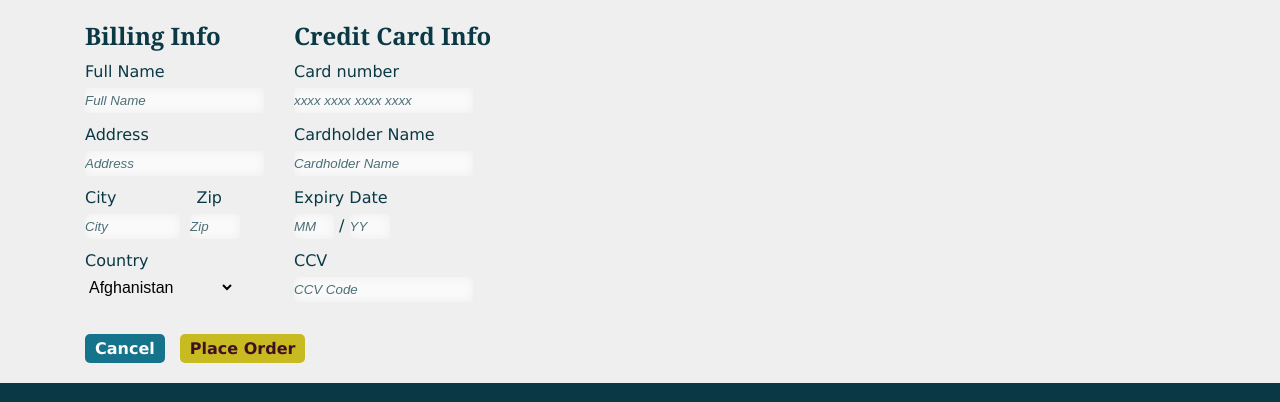
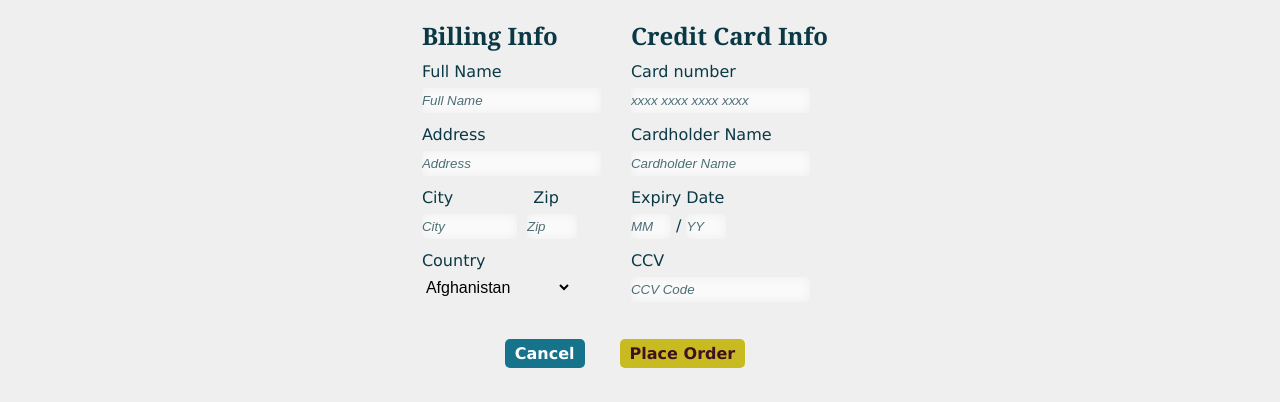
Before and after one commit to tnjensen/rainydays, a plain HTML site: page checkout.html in a window 1280 px wide. Shown: the part 374-776 px from the top of the page. Drawn offline with nearby package versions, Linux system fonts and the light colour scheme.

Commit message:
Updated responsive form

```diff
--- a/checkout.html
+++ b/checkout.html
@@ -424,13 +424,13 @@
                   </div>
               </div>
             </div><!--checkout-list-item-->
-          <div class="checkout-list-item">
-            <a href="#"
-                    class="cancel cta-small">Cancel</a>
-              <a href="confirm-order.html"
-               class="checkout cta-small">Place Order</a>
-          </div><!--checkout-list-item-->
-        </div>
+        <div class="checkout-list-buttons">
+          <a href="#"
+                  class="cancel cta-small">Cancel</a>
+            <a href="confirm-order.html"
+             class="checkout cta-small">Place Order</a>
+        </div><!--checkout-list-buttons-->
+      </div>
           <!--checkout-list-->
         </form>
       </main>
--- a/css/style.css
+++ b/css/style.css
@@ -435,6 +435,7 @@ input:focus:-moz-placeholder {
 .checkout-list {
   display: flex;
   flex-wrap: wrap;
+  justify-content: center;
 }
 .checkout-list-item {
   margin: 10px 0;
@@ -443,8 +444,7 @@ input:focus:-moz-placeholder {
 .checkout-list-item h2 {
   margin-bottom: 10px;
 }
-.checkout-list-item:last-child{
-  flex: 0 0 100%;
+.checkout-list-buttons{
   margin: 0 0 10px 0;
 }
 .billing-form div {
@@ -704,10 +704,14 @@ hr {
     flex-direction: row;
     flex-wrap: wrap;
   }
-  .checkout-buttons{
+  .checkout-list-buttons{
     flex: 0 0 100%;
+    text-align: center;
     margin: 0 0 20px 0;
 
+  }
+  .cancel{
+    margin-right: 20px;
   }
   #embedmap {
     width: 350px !important;
@@ -861,15 +865,19 @@ hr {
     margin: 10px 7px 10px 0;
   }
  .checkout-list {
-    display: flex;
     flex-direction: row;
-    flex-wrap: wrap;
   }
- .checkout-buttons{
+ .checkout-list-buttons{
    flex: 0 0 100%;
-   margin: 5px 0 25px 0;
+   text-align: center;
+   margin: 5px 30px 25px 0;
  }
-
+ .checkout{
+  margin:0 0 0 30px;
+}
+.cancel{
+  margin: 0;
+}
   .about-list {
     display: inline-flex;
   }
```
